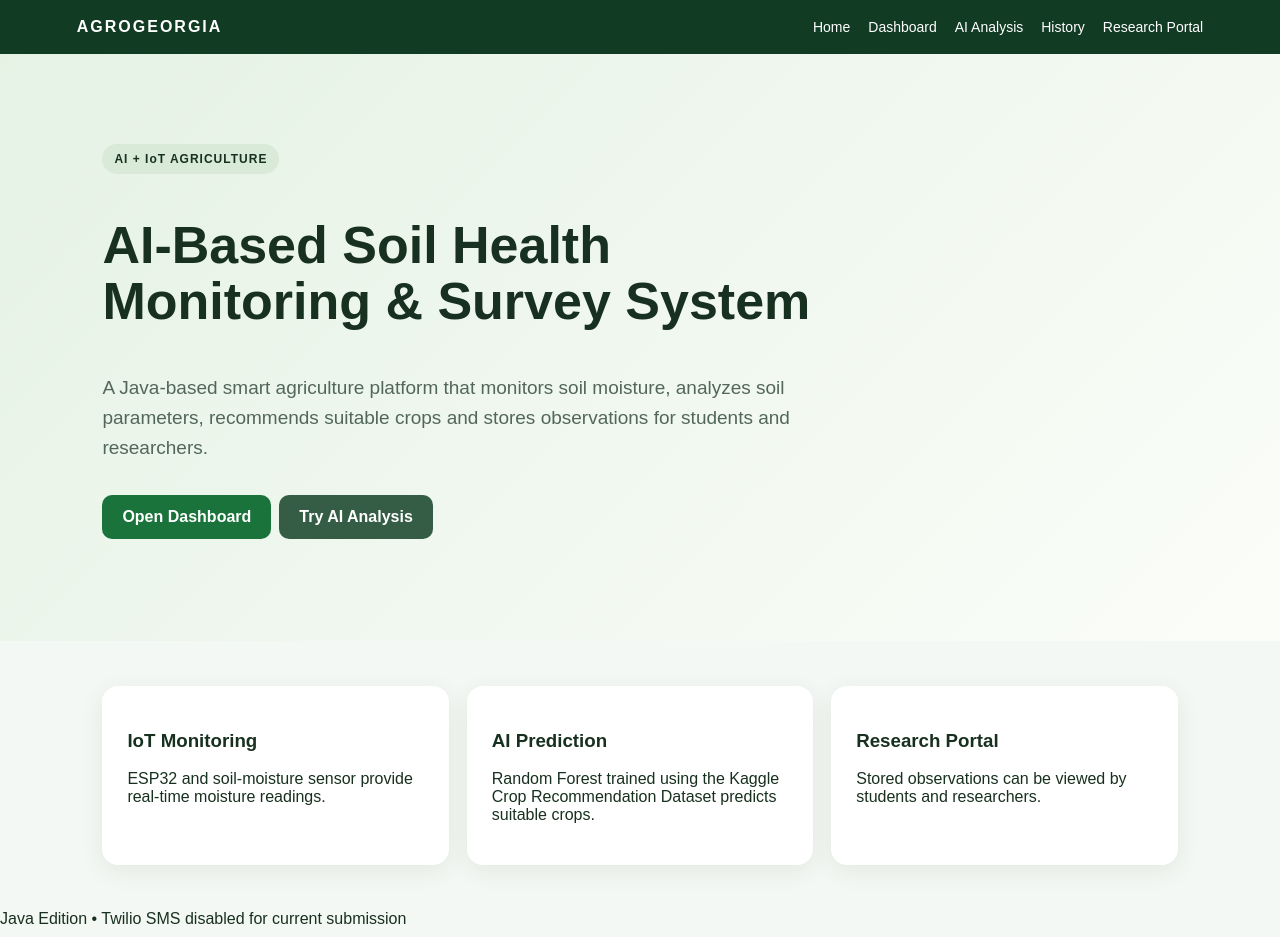
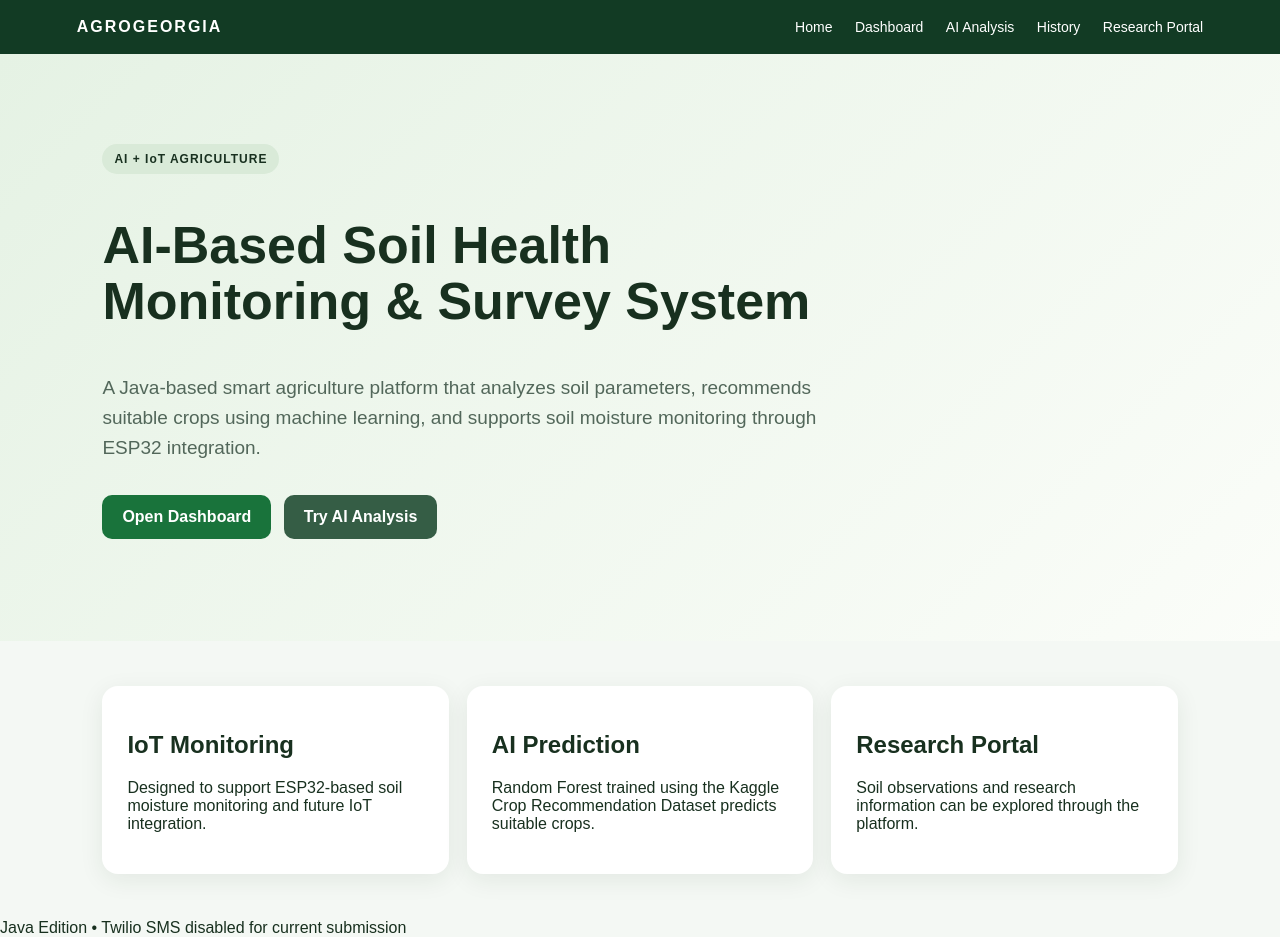
Before and after one commit to harinieswar954/AGROGEORGIA-Soil-Health-Monitoring, a plain HTML site: page web/index.html in a window 1280 px wide. Drawn offline with Linux system fonts and the light colour scheme.

Commit message:
Update index.html

```diff
--- a/web/index.html
+++ b/web/index.html
@@ -1,9 +1,83 @@
-<!DOCTYPE html><html><head><meta charset="UTF-8"><title>AGROGEORGIA</title><link rel="stylesheet" href="/style.css"></head><body>
-<nav><div class="brand">AGROGEORGIA</div><div><a href="/">Home</a><a href="/dashboard.html">Dashboard</a><a href="/analysis.html">AI Analysis</a><a href="/history.html">History</a><a href="/research.html">Research Portal</a></div></nav>
-<section class="hero"><div><span class="badge">AI + IoT AGRICULTURE</span><h1>AI-Based Soil Health<br>Monitoring & Survey System</h1>
-<p>A Java-based smart agriculture platform that monitors soil moisture, analyzes soil parameters, recommends suitable crops and stores observations for students and researchers.</p>
-<a class="btn" href="/dashboard.html">Open Dashboard</a><a class="btn secondary" href="/analysis.html">Try AI Analysis</a></div></section>
-<section class="cards"><div class="card"><h3>IoT Monitoring</h3><p>ESP32 and soil-moisture sensor provide real-time moisture readings.</p></div>
-<div class="card"><h3>AI Prediction</h3><p>Random Forest trained using the Kaggle Crop Recommendation Dataset predicts suitable crops.</p></div>
-<div class="card"><h3>Research Portal</h3><p>Stored observations can be viewed by students and researchers.</p></div></section>
-<footer>Java Edition • Twilio SMS disabled for current submission</footer></body></html>
+
+<!DOCTYPE html>
+<html lang="en">
+<head>
+    <meta charset="UTF-8">
+    <meta name="viewport" content="width=device-width, initial-scale=1.0">
+
+    <meta name="description" content="AGROGEORGIA is an AI-powered soil health monitoring and crop recommendation system using Java, machine learning and IoT integration.">
+
+    <title>AGROGEORGIA | Smart Soil Health Monitoring</title>
+
+    <link rel="stylesheet" href="/style.css">
+</head>
+
+<body>
+
+<nav aria-label="Main navigation">
+    <div class="brand">AGROGEORGIA</div>
+
+    <div>
+        <a href="/" aria-current="page">Home</a>
+        <a href="/dashboard.html">Dashboard</a>
+        <a href="/analysis.html">AI Analysis</a>
+        <a href="/history.html">History</a>
+        <a href="/research.html">Research Portal</a>
+    </div>
+</nav>
+
+<main>
+
+    <section class="hero">
+        <div>
+            <span class="badge">AI + IoT AGRICULTURE</span>
+
+            <h1>AI-Based Soil Health<br>Monitoring &amp; Survey System</h1>
+
+            <p>
+                A Java-based smart agriculture platform that analyzes soil
+                parameters, recommends suitable crops using machine learning,
+                and supports soil moisture monitoring through ESP32 integration.
+            </p>
+
+            <a class="btn" href="/dashboard.html">Open Dashboard</a>
+            <a class="btn secondary" href="/analysis.html">Try AI Analysis</a>
+        </div>
+    </section>
+
+    <section class="cards" aria-label="Platform features">
+
+        <div class="card">
+            <h2>IoT Monitoring</h2>
+            <p>
+                Designed to support ESP32-based soil moisture monitoring
+                and future IoT integration.
+            </p>
+        </div>
+
+        <div class="card">
+            <h2>AI Prediction</h2>
+            <p>
+                Random Forest trained using the Kaggle Crop Recommendation
+                Dataset predicts suitable crops.
+            </p>
+        </div>
+
+        <div class="card">
+            <h2>Research Portal</h2>
+            <p>
+                Soil observations and research information can be explored
+                through the platform.
+            </p>
+        </div>
+
+    </section>
+
+</main>
+
+<footer>
+    Java Edition • Twilio SMS disabled for current submission
+</footer>
+
+</body>
+</html>
```
